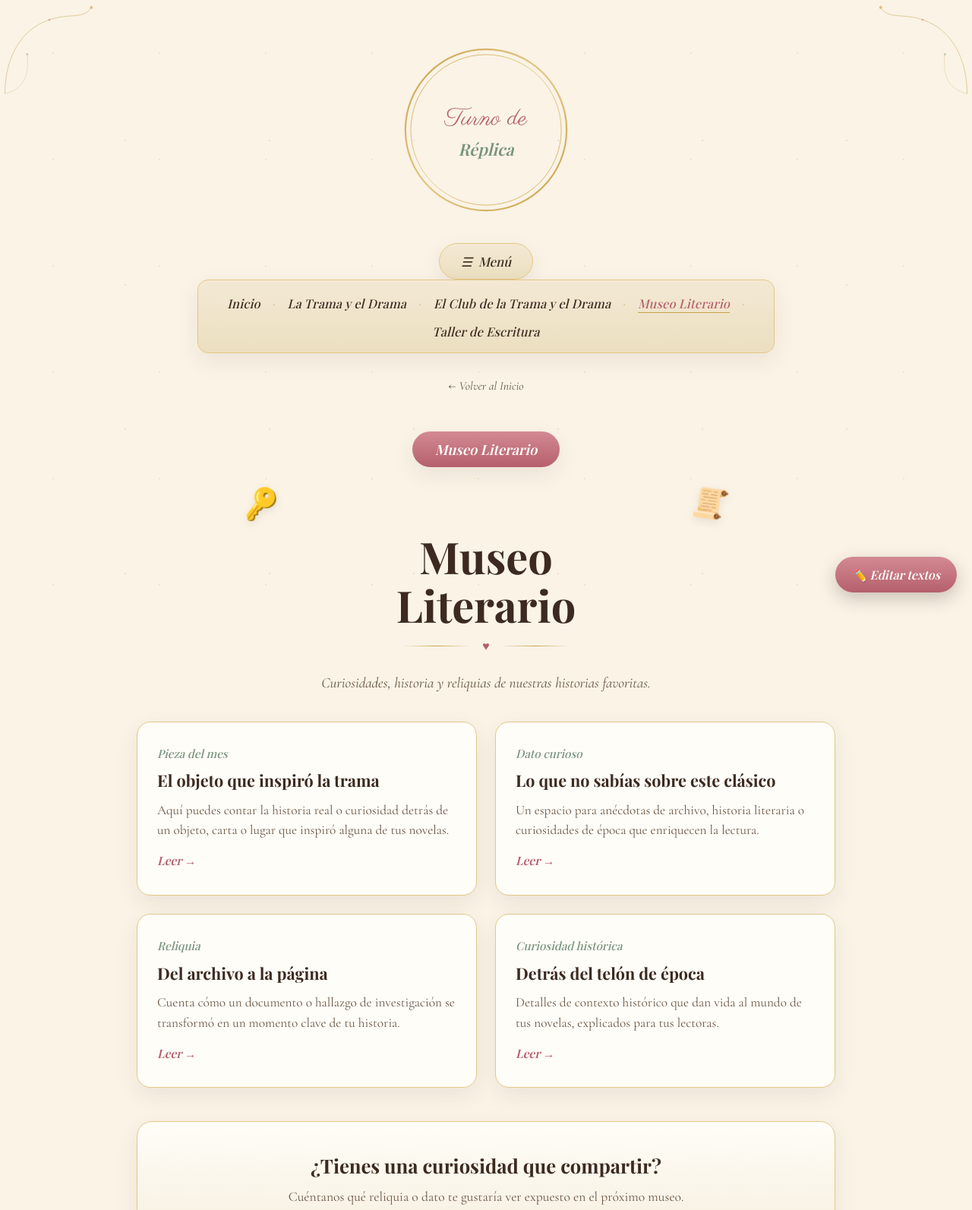
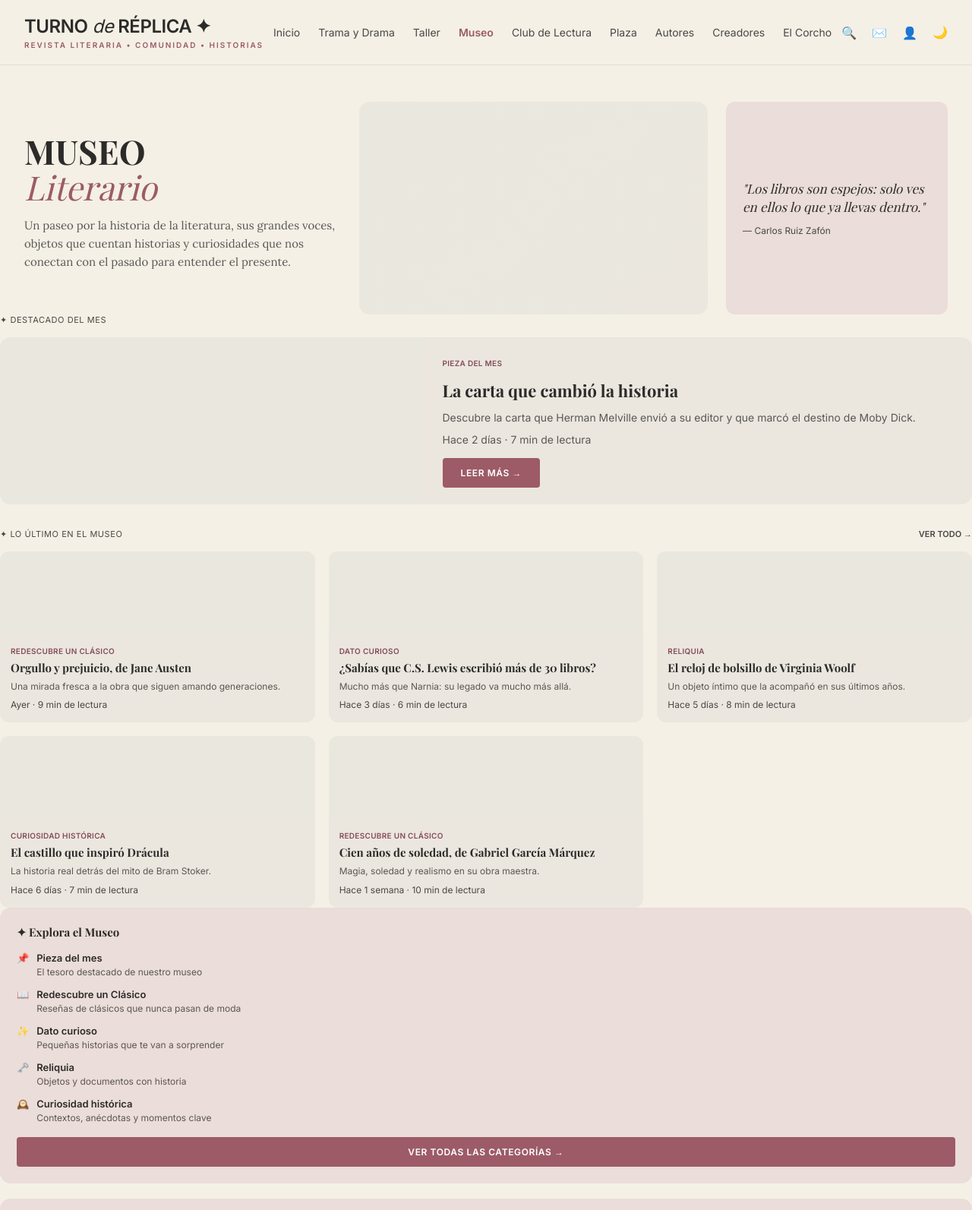
Before and after one commit to nikaR-cyber/turno-de-replica, an Eleventy site: page museo-literario.html in a window 1280 px wide. Shown: the top 1593 px of the page at 76% size. Built offline with nearby package versions, Linux system fonts and the light colour scheme; Eleventy itself is replaced by a stand-in of ours; files that its build step writes are made by us from their sources; files whose address does not match are found by name; a web font is replaced by a local one.

Commit message:
Add files via upload

```diff
--- /dev/null
+++ b/museo-estilos.css
@@ -0,0 +1,37 @@
+.ml-hero{max-width:1600px;margin:0 auto;padding:48px 32px 0;display:grid;grid-template-columns:1fr 1.1fr .7fr;gap:24px;align-items:center;}
+.ml-title{font-size:44px;line-height:1.05;margin:0 0 16px;}
+.ml-italic{color:var(--accent);font-style:italic;font-weight:400;}
+.ml-hero-text p{color:var(--ink-soft);font-size:15px;line-height:1.6;}
+.ml-hero-img{height:280px;border-radius:14px;background:linear-gradient(135deg,var(--card-alt),var(--card));}
+.ml-quote{background:var(--card-pink-alt);border-radius:12px;padding:22px;height:280px;display:flex;flex-direction:column;justify-content:center;}
+.ml-quote p{font-family:'Playfair Display',serif;font-style:italic;font-size:17px;line-height:1.4;margin:0 0 12px;}
+.ml-quote span{font-size:12px;color:var(--ink-mute);}
+
+.ml-featured{display:grid;grid-template-columns:1fr 1.3fr;gap:0;background:var(--card);border-radius:14px;overflow:hidden;text-decoration:none;color:inherit;}
+.ml-featured-img{background:var(--card-alt);min-height:180px;}
+.ml-featured-body{padding:22px 26px;}
+.ml-featured-body h3{font-size:22px;margin:6px 0 10px;}
+.ml-featured-body p{font-size:14px;color:var(--ink-soft);margin:0 0 8px;line-height:1.5;}
+
+.ml-recientes{display:grid;grid-template-columns:repeat(3,1fr);gap:18px;}
+
+.ml-categorias{list-style:none;margin:0 0 18px;padding:0;display:flex;flex-direction:column;gap:14px;}
+.ml-categorias li{display:flex;gap:10px;align-items:flex-start;font-size:13px;}
+.ml-categorias strong{display:block;font-size:13px;margin-bottom:2px;}
+.ml-categorias span{font-size:12px;color:var(--ink-soft);}
+
+.ml-trivia{max-width:1600px;margin:48px auto 0;padding:28px 32px;background:var(--card-pink-alt);display:flex;flex-wrap:wrap;align-items:center;gap:24px;}
+.ml-trivia-head h4{margin:0;font-size:18px;}
+.ml-trivia-items{display:flex;flex-wrap:wrap;gap:24px;flex:1;}
+.ml-trivia-item{display:flex;align-items:center;gap:10px;max-width:220px;}
+.ml-trivia-item span{font-size:20px;}
+.ml-trivia-item p{font-size:12px;color:var(--ink-soft);margin:0;line-height:1.4;}
+.ml-trivia-btn{white-space:nowrap;}
+
+@media (max-width:900px){
+  .ml-hero{grid-template-columns:1fr;}
+  .ml-hero-img{order:-1;}
+  .ml-featured{grid-template-columns:1fr;}
+  .ml-recientes{grid-template-columns:1fr;}
+  .ml-trivia{flex-direction:column;align-items:flex-start;}
+}
--- a/museo-literario.html
+++ b/museo-literario.html
@@ -3,132 +3,149 @@
 <head>
 <meta charset="UTF-8">
 <meta name="viewport" content="width=device-width, initial-scale=1.0">
-<title>Museo Literario · Turno de Réplica</title>
+<meta name="color-scheme" content="light dark">
+<title>Museo Literario — Turno de Réplica</title>
 <link rel="preconnect" href="https://fonts.googleapis.com">
-<link rel="preconnect" href="https://fonts.gstatic.com" crossorigin>
-<link href="https://fonts.googleapis.com/css2?family=Parisienne&family=Playfair+Display:ital,wght@0,500;0,600;0,700;1,500&family=Cormorant+Garamond:ital,wght@0,400;0,500;0,600;1,400&display=swap" rel="stylesheet">
-<link rel="stylesheet" href="style.css">
+<link href="https://fonts.googleapis.com/css2?family=Playfair+Display:ital,wght@0,400;0,600;0,700;1,400&family=Lora:ital,wght@0,400;0,500;1,400&family=Inter:wght@400;500;600&display=swap" rel="stylesheet">
+<link rel="stylesheet" href="home-estilos.css">
+<link rel="stylesheet" href="trama-drama-estilos.css">
+<link rel="stylesheet" href="taller-estilos.css">
+<link rel="stylesheet" href="museo-estilos.css">
 </head>
-<body data-filename="museo-literario.html">
+<body>
 
-<div class="sparkle-field" aria-hidden="true"></div>
+<header>
+  <div class="logo-block">
+    <h1>TURNO <em>de</em> RÉPLICA ✦</h1>
+    <p>Revista Literaria • Comunidad • Historias</p>
+  </div>
+  <nav>
+    <a href="index.html">Inicio</a><a href="la-trama-y-el-drama.html">Trama y Drama</a><a href="taller-de-escritura.html">Taller</a><a href="museo-literario.html" class="active">Museo</a>
+    <a href="ecos-de-papel.html">Club de Lectura</a><a href="#">Plaza</a><a href="#">Autores</a><a href="#">Creadores</a><a href="#">El Corcho</a>
+  </nav>
+  <div class="icons">
+    <span>🔍</span><span>✉️</span><span>👤</span>
+    <button id="theme-toggle" aria-pressed="false" title="Cambiar a modo noche">🌙</button>
+  </div>
+  <details class="mobile-menu">
+    <summary>☰ Menú</summary>
+    <div class="mobile-menu-list">
+      <a href="index.html">Inicio</a><a href="la-trama-y-el-drama.html">Trama y Drama</a><a href="taller-de-escritura.html">Taller</a><a href="museo-literario.html">Museo</a>
+      <a href="ecos-de-papel.html">Club de Lectura</a><a href="#">Plaza</a><a href="#">Autores</a><a href="#">Creadores</a><a href="#">El Corcho</a>
+    </div>
+  </details>
+</header>
 
-<header class="site-header">
-  <div class="corner corner-tl" aria-hidden="true"><svg viewBox="0 0 200 200"><use href="#flourish"/></svg></div>
-  <div class="corner corner-tr" aria-hidden="true"><svg viewBox="0 0 200 200"><use href="#flourish"/></svg></div>
+<section class="ml-hero">
+  <div class="ml-hero-text">
+    <h2 class="heading ml-title">MUSEO<br><span class="ml-italic">Literario</span></h2>
+    <p class="body-serif">Un paseo por la historia de la literatura, sus grandes voces, objetos que cuentan historias y curiosidades que nos conectan con el pasado para entender el presente.</p>
+  </div>
+  <div class="ml-hero-img"></div>
+  <div class="ml-quote">
+    <p>"Los libros son espejos: solo ves en ellos lo que ya llevas dentro."</p>
+    <span>— Carlos Ruiz Zafón</span>
+  </div>
+</section>
 
-  <div class="logo-badge">
-    <svg viewBox="0 0 260 260" class="logo-ring" aria-hidden="true">
-      <circle cx="130" cy="130" r="120" fill="none" stroke="url(#ringGrad)" stroke-width="2.5"/>
-      <circle cx="130" cy="130" r="112" fill="none" stroke="url(#ringGrad)" stroke-width="1"/>
-    </svg>
-    <div class="logo-content">
-      <p class="logo-script" data-editable="true">Turno de</p>
-      <p class="logo-serif" data-editable="true"><em>Réplica</em></p>
+<section class="ml-layout">
+  <div class="ml-main">
+
+    <div class="tl-section-head"><span class="eyebrow">✦ Destacado del mes</span></div>
+    <a class="ml-featured" href="#">
+      <div class="ml-featured-img"></div>
+      <div class="ml-featured-body">
+        <span class="td-badge trama">Pieza del mes</span>
+        <h3 class="heading">La carta que cambió la historia</h3>
+        <p>Descubre la carta que Herman Melville envió a su editor y que marcó el destino de Moby Dick.</p>
+        <p class="td-meta">Hace 2 días · 7 min de lectura</p>
+        <span class="btn-primary" style="display:inline-block;margin-top:6px;">LEER MÁS →</span>
+      </div>
+    </a>
+
+    <div class="tl-section-head"><span class="eyebrow">✦ Lo último en el Museo</span><a href="#" class="ver-todo">VER TODO →</a></div>
+    <div class="ml-recientes">
+      <article class="tl-card"><div class="tl-card-img"></div>
+        <span class="td-badge trama">Redescubre un Clásico</span>
+        <h4>Orgullo y prejuicio, de Jane Austen</h4>
+        <p class="tl-desc">Una mirada fresca a la obra que siguen amando generaciones.</p>
+        <p class="td-meta">Ayer · 9 min de lectura</p>
+      </article>
+      <article class="tl-card"><div class="tl-card-img"></div>
+        <span class="td-badge trama">Dato curioso</span>
+        <h4>¿Sabías que C.S. Lewis escribió más de 30 libros?</h4>
+        <p class="tl-desc">Mucho más que Narnia: su legado va mucho más allá.</p>
+        <p class="td-meta">Hace 3 días · 6 min de lectura</p>
+      </article>
+      <article class="tl-card"><div class="tl-card-img"></div>
+        <span class="td-badge trama">Reliquia</span>
+        <h4>El reloj de bolsillo de Virginia Woolf</h4>
+        <p class="tl-desc">Un objeto íntimo que la acompañó en sus últimos años.</p>
+        <p class="td-meta">Hace 5 días · 8 min de lectura</p>
+      </article>
+      <article class="tl-card"><div class="tl-card-img"></div>
+        <span class="td-badge trama">Curiosidad histórica</span>
+        <h4>El castillo que inspiró Drácula</h4>
+        <p class="tl-desc">La historia real detrás del mito de Bram Stoker.</p>
+        <p class="td-meta">Hace 6 días · 7 min de lectura</p>
+      </article>
+      <article class="tl-card"><div class="tl-card-img"></div>
+        <span class="td-badge trama">Redescubre un Clásico</span>
+        <h4>Cien años de soledad, de Gabriel García Márquez</h4>
+        <p class="tl-desc">Magia, soledad y realismo en su obra maestra.</p>
+        <p class="td-meta">Hace 1 semana · 10 min de lectura</p>
+      </article>
     </div>
   </div>
 
-  <nav class="site-nav">
-    <a href="index.html">Inicio</a>
-    <span class="nav-dot">·</span>
-    <a href="la-trama-y-el-drama.html">La Trama y el Drama</a>
-    <span class="nav-dot">·</span>
-    <a href="club-de-la-trama-y-el-drama.html">El Club de la Trama y el Drama</a>
-    <span class="nav-dot">·</span>
-    <a href="museo-literario.html" aria-current="page">Museo Literario</a>
-    <span class="nav-dot">·</span>
-    <a href="taller-de-escritura.html">Taller de Escritura</a>
-  </nav>
-</header>
+  <aside class="tl-sidebar">
+    <div class="tl-side-card">
+      <h4 class="heading">✦ Explora el Museo</h4>
+      <ul class="ml-categorias">
+        <li>📌<div><strong>Pieza del mes</strong><span>El tesoro destacado de nuestro museo</span></div></li>
+        <li>📖<div><strong>Redescubre un Clásico</strong><span>Reseñas de clásicos que nunca pasan de moda</span></div></li>
+        <li>✨<div><strong>Dato curioso</strong><span>Pequeñas historias que te van a sorprender</span></div></li>
+        <li>🗝️<div><strong>Reliquia</strong><span>Objetos y documentos con historia</span></div></li>
+        <li>🕰️<div><strong>Curiosidad histórica</strong><span>Contextos, anécdotas y momentos clave</span></div></li>
+      </ul>
+      <a href="#" class="btn-primary" style="display:block;text-align:center;">VER TODAS LAS CATEGORÍAS →</a>
+    </div>
 
-<main>
+    <div class="tl-side-card">
+      <h4 class="heading">No te pierdas nada</h4>
+      <p class="body-serif" style="font-size:13px;color:var(--ink-soft);margin:0 0 14px;">Recibe cada mes historias, curiosidades y tesoros literarios en tu correo.</p>
+      <form onsubmit="return false;" style="display:flex;flex-direction:column;gap:10px;">
+        <input type="email" placeholder="Tu correo aquí..." class="tl-search" style="margin-bottom:0;">
+        <button class="btn-primary">Suscribirme</button>
+      </form>
+    </div>
+  </aside>
+</section>
 
-  <a class="back-home" href="index.html">← Volver al Inicio</a>
+<section class="ml-trivia">
+  <div class="ml-trivia-head">
+    <h4 class="heading">¿Sabías que...?</h4>
+  </div>
+  <div class="ml-trivia-items">
+    <div class="ml-trivia-item"><span>🪶</span><p>Shakespeare inventó más de 1.700 palabras en inglés.</p></div>
+    <div class="ml-trivia-item"><span>👤</span><p>Jane Austen nunca publicó bajo su propio nombre.</p></div>
+    <div class="ml-trivia-item"><span>🌬️</span><p>El Quijote fue el primer best seller de la historia.</p></div>
+    <div class="ml-trivia-item"><span>📗</span><p>Mary Shelley escribió Frankenstein con 18 años.</p></div>
+  </div>
+  <a href="#" class="btn-primary ml-trivia-btn">VER MÁS CURIOSIDADES →</a>
+</section>
 
-  <section class="page-hero">
-    <span class="badge badge-rose" data-editable="true">Museo Literario</span>
-    <div class="hero-masks" aria-hidden="true">
-      <span class="mask mask-left">🔑</span>
-      <span class="mask mask-right">📜</span>
-    </div>
-    <h1 data-editable="true">Museo<br>Literario</h1>
-    <div class="divider" aria-hidden="true">
-      <span class="divider-line"></span><span class="divider-heart">♥</span><span class="divider-line"></span>
-    </div>
-    <p class="page-intro" data-editable="true">
-      Curiosidades, historia y reliquias
-      de nuestras historias favoritas.
-    </p>
-  </section>
-
-  <section class="content-grid" data-content-source="content/museo-literario.json" data-detail-page="museo-literario-entrada.html">
-
-    <article class="content-item">
-      <span class="eyebrow">Pieza del mes</span>
-      <h3>El objeto que inspiró la trama</h3>
-      <p>Aquí puedes contar la historia real o curiosidad detrás de un objeto, carta o lugar que inspiró alguna de tus novelas.</p>
-    </article>
-
-    <article class="content-item">
-      <span class="eyebrow">Dato curioso</span>
-      <h3>Lo que no sabías sobre este clásico</h3>
-      <p>Un espacio para anécdotas de archivo, historia literaria o curiosidades de época que enriquecen la lectura.</p>
-    </article>
-
-    <article class="content-item">
-      <span class="eyebrow">Reliquia</span>
-      <h3>Del archivo a la página</h3>
-      <p>Cuenta cómo un documento o hallazgo de investigación se transformó en un momento clave de tu historia.</p>
-    </article>
-
-    <article class="content-item">
-      <span class="eyebrow">Curiosidad histórica</span>
-      <h3>Detrás del telón de época</h3>
-      <p>Detalles de contexto histórico que dan vida al mundo de tus novelas, explicados para tus lectoras.</p>
-    </article>
-
-  </section>
-
-  <section class="cta-block">
-    <h2 data-editable="true">¿Tienes una curiosidad que compartir?</h2>
-    <p data-editable="true">Cuéntanos qué reliquia o dato te gustaría ver expuesto en el próximo museo.</p>
-    <a class="cta-button" href="mailto:hola@turnodereplica.com" data-editable="true">Escribir al club</a>
-  </section>
-
-</main>
-
-<footer class="site-footer">
-  <div class="corner corner-bl" aria-hidden="true"><svg viewBox="0 0 200 200"><use href="#flourish"/></svg></div>
-  <div class="corner corner-br" aria-hidden="true"><svg viewBox="0 0 200 200"><use href="#flourish"/></svg></div>
-
-  <div class="social-row">
-    <a href="#" class="social-icon" aria-label="Instagram"><svg viewBox="0 0 24 24"><rect x="3" y="3" width="18" height="18" rx="5" fill="none" stroke="currentColor" stroke-width="1.6"/><circle cx="12" cy="12" r="4.2" fill="none" stroke="currentColor" stroke-width="1.6"/><circle cx="17.2" cy="6.8" r="1.1" fill="currentColor"/></svg></a>
-    <a href="#" class="social-icon" aria-label="Facebook"><svg viewBox="0 0 24 24"><path d="M14 8.5h2.5V5H14c-2.2 0-4 1.8-4 4v2H8v3.5h2V21h3.5v-6.5H16l.5-3.5h-3V9c0-.5.4-1 1-1z" fill="currentColor"/></svg></a>
-    <a href="#" class="social-icon" aria-label="Correo"><svg viewBox="0 0 24 24"><rect x="3" y="5.5" width="18" height="13" rx="2.5" fill="none" stroke="currentColor" stroke-width="1.6"/><path d="M4.5 7 12 13l7.5-6" fill="none" stroke="currentColor" stroke-width="1.6" stroke-linecap="round" stroke-linejoin="round"/></svg></a>
+<footer>
+  <div class="footer-links">
+    <a href="#">Sobre Turno de Réplica</a><a href="#">Colaboraciones</a><a href="#">Contacto</a>
+    <a href="#">Aviso Legal</a><a href="#">Privacidad</a><a href="#">Cookies</a>
   </div>
-
-  <p class="footer-copy" data-editable="true">© 2026 Turno de Réplica. Todos los derechos reservados.</p>
+  <div class="footer-social">
+    <span>♛</span><span>TikTok</span><span>Discord</span><span>✉️</span><span>★</span>
+  </div>
+  <p class="footer-copy">© 2026 Turno de Réplica. Todos los derechos reservados.</p>
 </footer>
 
-<svg width="0" height="0" style="position:absolute">
-  <defs>
-    <linearGradient id="ringGrad" x1="0%" y1="0%" x2="100%" y2="100%">
-      <stop offset="0%" stop-color="#c9a24b"/><stop offset="50%" stop-color="#e3c785"/><stop offset="100%" stop-color="#c9a24b"/>
-    </linearGradient>
-    <symbol id="flourish" viewBox="0 0 200 200">
-      <path d="M10,190 C10,120 40,60 100,40 C140,26 170,40 185,15" fill="none" stroke="#c9a24b" stroke-width="1.4" opacity="0.55"/>
-      <path d="M10,190 C50,180 60,150 55,110" fill="none" stroke="#c9a24b" stroke-width="1" opacity="0.4"/>
-      <circle cx="185" cy="15" r="3" fill="#c9a24b" opacity="0.6"/>
-      <circle cx="100" cy="40" r="2" fill="#e78a9a" opacity="0.7"/>
-      <circle cx="55" cy="110" r="2.2" fill="#9db894" opacity="0.6"/>
-    </symbol>
-  </defs>
-</svg>
-
-<script src="slug-utils.js"></script>
-<script src="content-loader.js" defer></script>
-<script src="script.js" defer></script>
-<script src="legal-drawer.js" defer></script>
-<script src="nav-drawer.js" defer></script>
+<script src="home-tema.js"></script>
 </body>
 </html>
```
